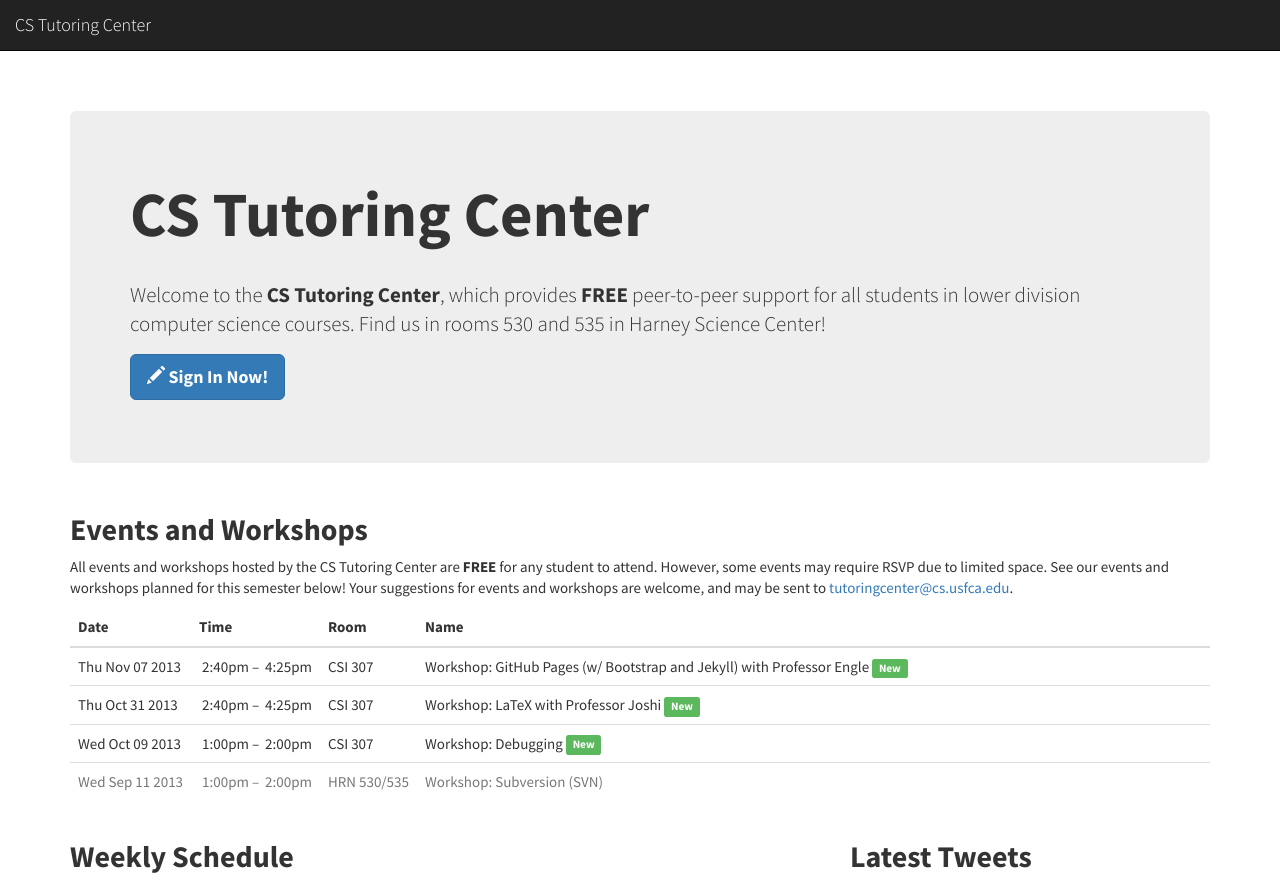
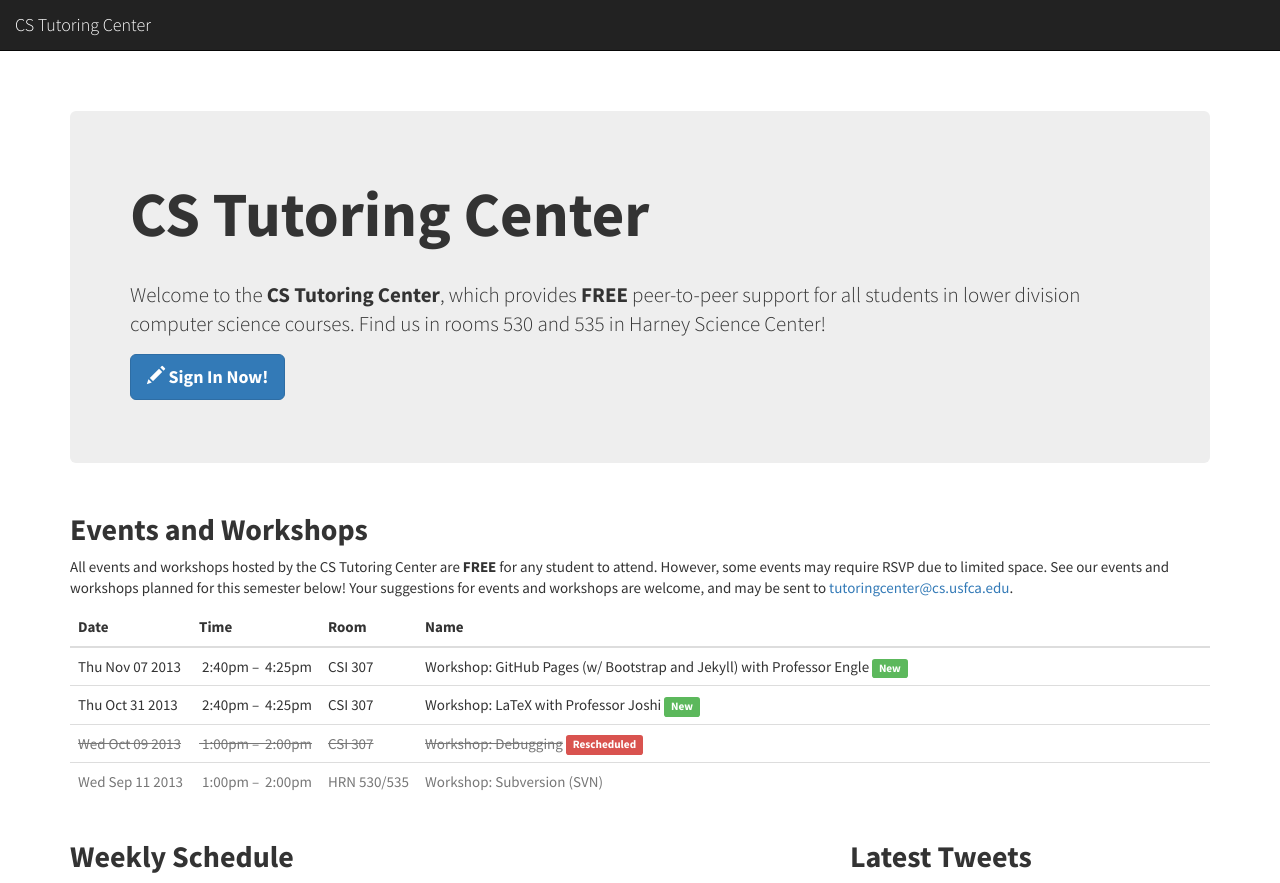
Before and after one commit to CSTutors/CSTutors.github.io, a Jekyll site: the page built from index.html, in a window 1280 px wide. Shown: the top 883 px of the page. Built offline with Jekyll 4.4.1, drawn with Linux system fonts in a browser that asks for light colours; nearby versions of some CDN libraries; comment, search, counter and statistics services are not loaded; grey boxes are pictures that could not be loaded.

Commit message:
Canceling debugging workshop until it can be rescheduled.

```diff
--- a/index.html
+++ b/index.html
@@ -49,11 +49,11 @@ title: Home
                     <td>Workshop: LaTeX with Professor Joshi <span class="label label-success">New</span></td>
                 </tr>
 
-                <tr>
-                    <td nowrap>Wed Oct 09 2013</td>
-                    <td nowrap>&nbsp;1:00pm &ndash; &nbsp;2:00pm</td>
-                    <td nowrap>CSI 307</td>
-                    <td>Workshop: Debugging <span class="label label-success">New</span></td>
+                <tr class="text-muted">
+                    <td nowrap><strike>Wed Oct 09 2013</strike></td>
+                    <td nowrap><strike>&nbsp;1:00pm &ndash; &nbsp;2:00pm</strike></td>
+                    <td nowrap><strike>CSI 307</strike></td>
+                    <td><strike>Workshop: Debugging</strike> <span class="label label-danger">Rescheduled</span></td>
                 </tr>
 
                 <tr class="text-muted">
```
Also changed, not shown: 1 other file.
